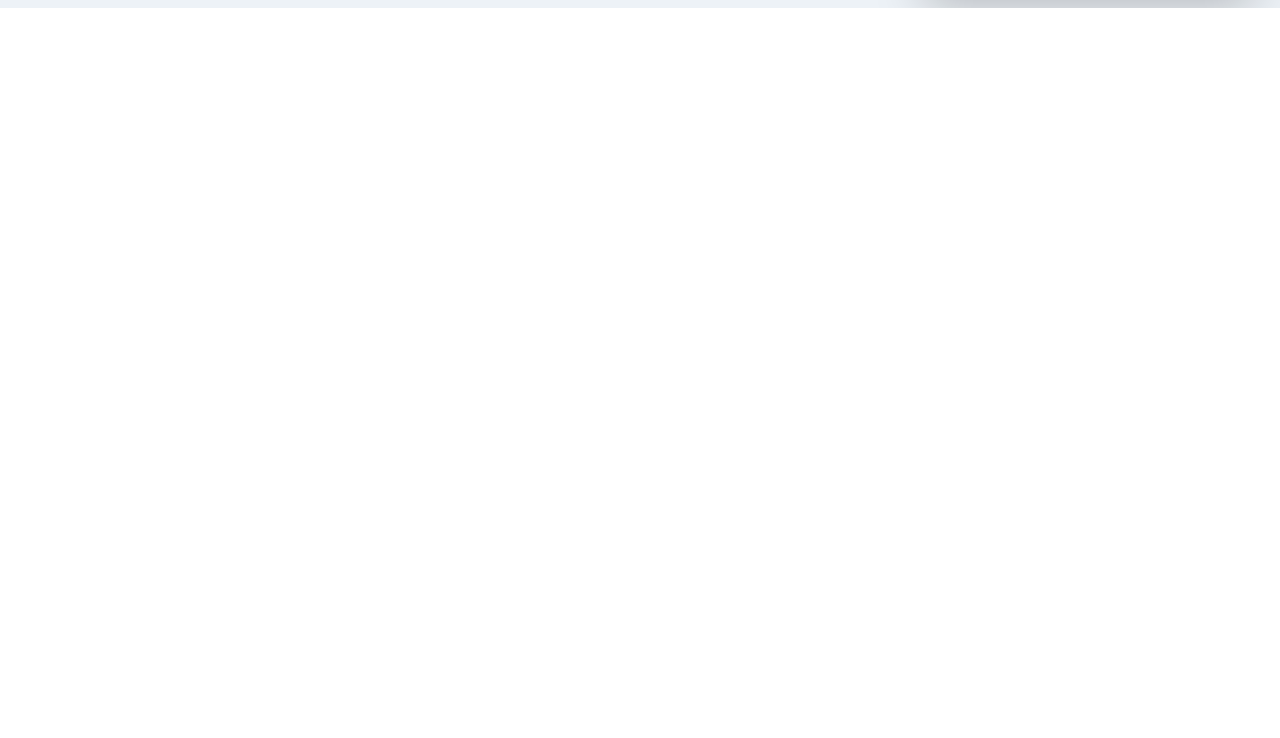
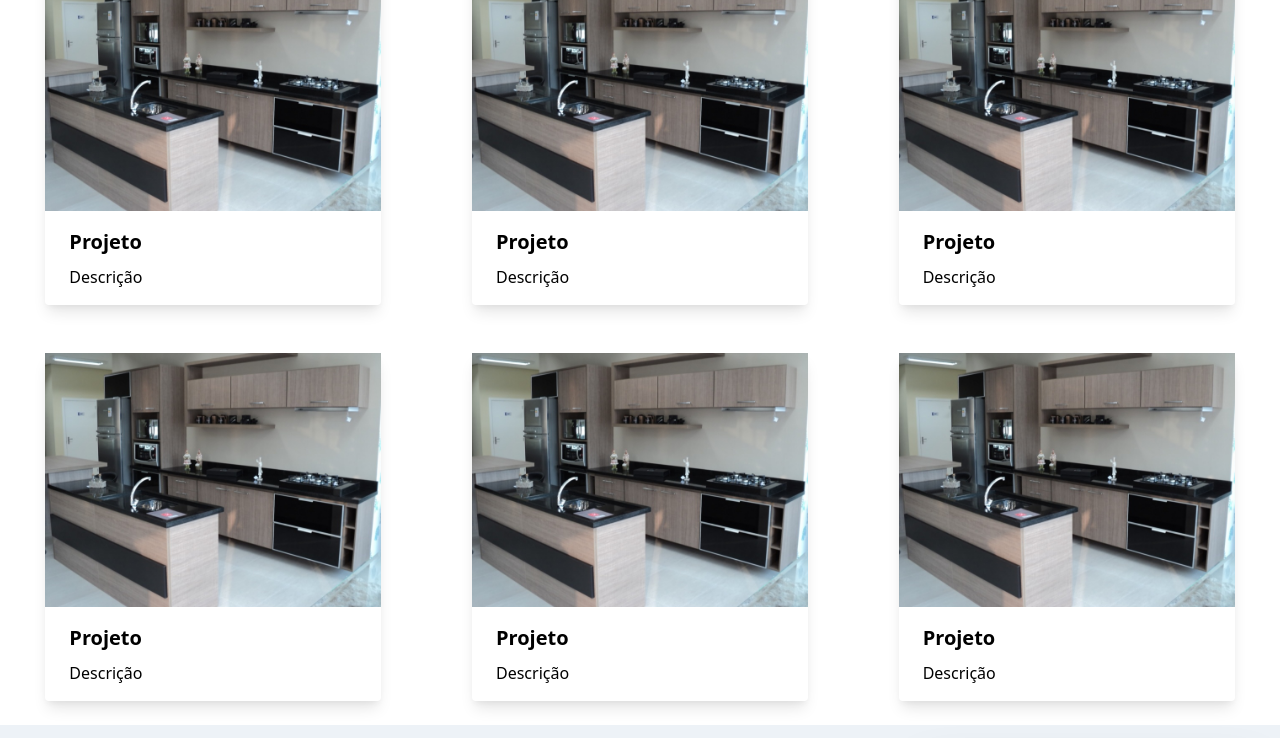
Before and after one commit to vinaud/Power-Site-Loja-de-Moveis, a Gatsby site: page / in a window 1280 px wide. Shown: the part 811-1549 px from the top of the page. Before the commit the page ends 819 px from the top, so only its background shows below. Built offline with nearby package versions, Linux system fonts and the light colour scheme; Gatsby itself is replaced by a stand-in of ours.

Commit message:
listagem de projetos

```diff
--- a/src/pages/index.js
+++ b/src/pages/index.js
@@ -3,6 +3,7 @@ import './styles.css';
 import BtnWhatsapp from '../components/BtnWhatsapp';
 import Logo from '../components/Logo';
 import img from '../assets/img.jpg'
+import img2 from '../assets/img2.jpg'
 import selo from '../assets/selo.jpg'
 
 const Header = ({ children }) => {
@@ -45,6 +46,8 @@ const Hero = () => {
 
 const Index = () => {
     const selos = [1,2,3,4]
+    const projetos = [1,2,3,4,5,6]
+
     return(
         <div>
           <Header>
@@ -63,6 +66,24 @@ const Index = () => {
                  })
              }
           </div>
+          <div>
+              <h2 className='px-8 py-2 text-2xl font-bold'>Projetos de Móveis Planejados</h2>
+              <div className='flex flex-wrap justify-around'>
+              {projetos.map(() => {
+                     return(
+                       <div className='max-w-sm'>
+                        <div className=' m-6 rounded shadow-lg'>
+                            <img  src={img2} alt='Projeto'/>
+                            <div className='px-6 py-4'>
+                                <p className ='font-bold text-xl mb-2'>Projeto </p>
+                                <p>Descrição</p>
+                            </div>
+                        </div>
+                      </div>
+                     )
+              })}
+              </div>
+          </div>
           <Footer/>
         </div>
     )
```
Also changed, not shown: src/assets/img2.jpg (added).
